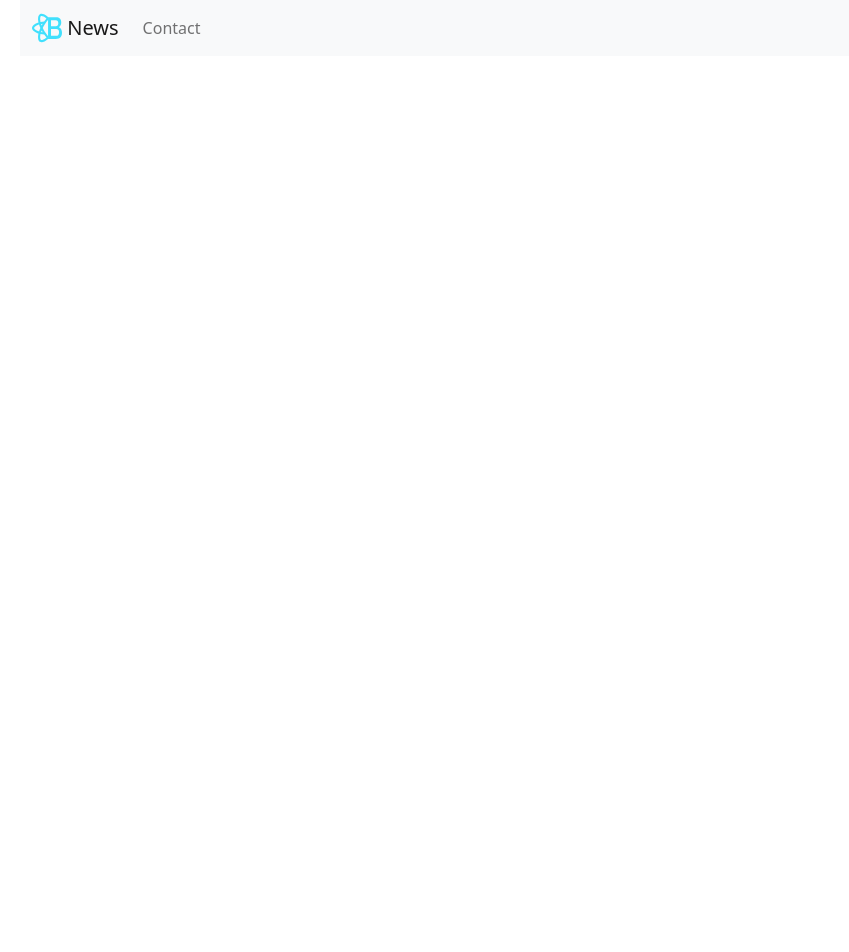
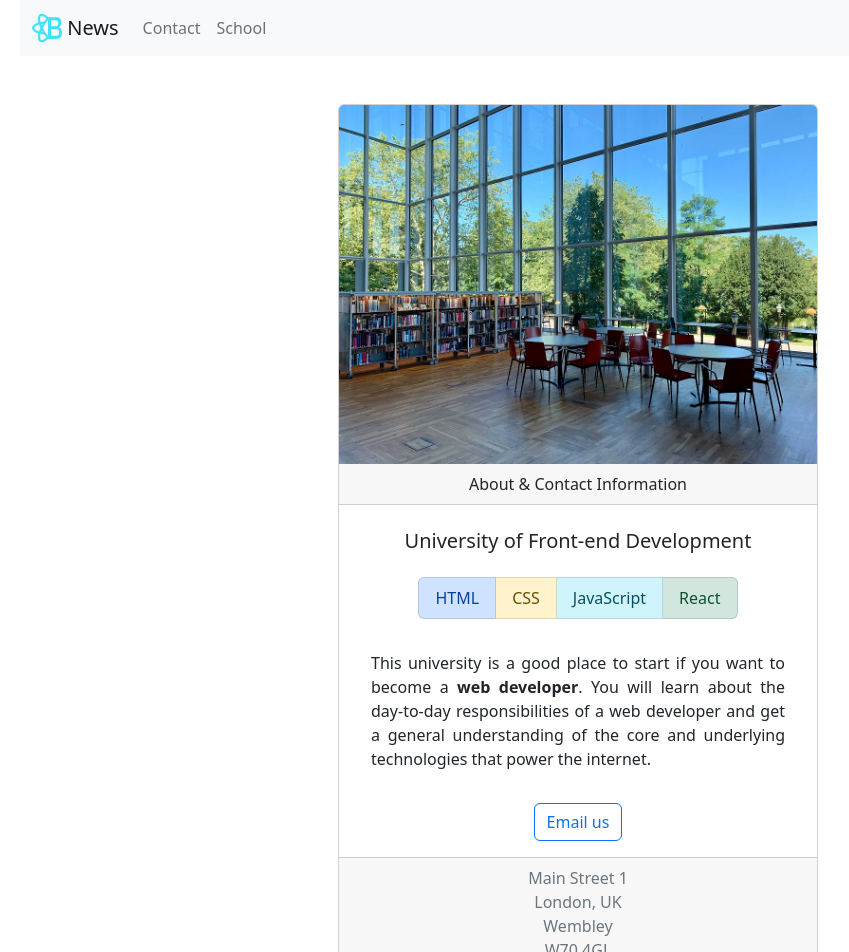
Before and after one commit to Wobbla1337/my-app, a React (Create React App) app: page /contact/1 in a window 1280 px wide. Before the commit this address had no page. Shown: the top 952 px of the page, without its empty margins (62-911 px from the left). Before the commit the page ends 800 px from the top, so only its background shows below. Built offline with nearby package versions, Linux system fonts and the light colour scheme.

Commit message:
hw8 contact school

```diff
--- a/src/App.js
+++ b/src/App.js
@@ -5,6 +5,7 @@ import HeaderComponent from './Header';
 import PaginationComponent from './Footer';
 import ErrorModalComponent from './ErrorModal';
 import ContactComponent from './Body/Contact';
+import SchoolComponent from './Body/School';
 import { Route, Routes } from 'react-router-dom';
 
 function App() {
@@ -32,9 +33,8 @@ function App() {
                 </>
                 } />
                 <Route path="/contact" element={<ContactComponent />} />
+                <Route path="/contact/:school" element={<SchoolComponent />} />
             </Routes>
-
-
             <ErrorModalComponent />
         </Container>
     );
--- a/src/Body/Contact.js
+++ b/src/Body/Contact.js
@@ -1,6 +1,29 @@
+import Card from 'react-bootstrap/Card';
+import ListGroup from 'react-bootstrap/ListGroup';
+import profileImage from '../profileImage.jpg';
+
+
 function ContactComponent() {
     return (
-        <div>Contact</div>
+    <Card className="justify-content-center text-center m-auto" style={{ width: '20rem'}}>
+      <Card.Img variant="top" src={profileImage} />
+      <Card.Body>
+        <Card.Title>
+        <h3><strong>Juri Tjurin</strong></h3></Card.Title>
+        <Card.Text>
+          Front-end Developer
+        </Card.Text>
+      </Card.Body>
+      <ListGroup className="list-group-flush">
+        <ListGroup.Item>Tartu mnt 24</ListGroup.Item>
+        <ListGroup.Item>Tallinn, Estonia</ListGroup.Item>
+        <ListGroup.Item>10115</ListGroup.Item>
+      </ListGroup>
+      <Card.Body>
+        <Card.Link href="mailto: rymkah@gmail.com">Email</Card.Link>
+        <Card.Link href="tel: 55947604">Call</Card.Link>
+      </Card.Body>
+    </Card>
     )
 }
 
--- /dev/null
+++ b/src/Body/School.js
@@ -0,0 +1,35 @@
+import Button from 'react-bootstrap/Button';
+import Card from 'react-bootstrap/Card';
+import ListGroup from 'react-bootstrap/ListGroup';
+import school from '../school.jpg';
+
+
+function SchoolComponent() {
+    return (
+        <Card className="text-center justify-content-center text-center m-auto" style={{ width: '30rem'}}>
+            <Card.Img variant="top" src={school} />
+            <Card.Header>About & Contact Information</Card.Header>
+            <Card.Body>
+                <Card.Title className="mt-2 mb-4">University of Front-end Development</Card.Title>
+                <ListGroup horizontal className="justify-content-center mt-3 mb-3">
+                    <ListGroup.Item variant="primary">HTML</ListGroup.Item>
+                    <ListGroup.Item variant="warning">CSS</ListGroup.Item>
+                    <ListGroup.Item variant="info">JavaScript</ListGroup.Item>
+                    <ListGroup.Item variant="success">React</ListGroup.Item>
+                </ListGroup>
+                <Card.Text className="m-auto text-align-justify p-3" style={{textAlign: 'justify'}}>
+                    <p>This university is a good place to start if you want to become a <strong>web developer</strong>. You will learn about the day-to-day responsibilities of a web developer and get a general understanding of the core and underlying technologies that power the internet.</p>
+                </Card.Text>
+                <Button variant="outline-primary" href="mailto: university@gmail.com">Email us</Button>
+            </Card.Body>
+            <Card.Footer className="text-muted">
+                <span>Main Street 1</span><br/>
+                <span>London, UK</span><br/>
+                <span>Wembley</span><br/>
+                <span>W70 4GL</span><br/>
+            </Card.Footer>
+        </Card>
+    )
+}
+
+export default SchoolComponent;
--- a/src/Body/index.js
+++ b/src/Body/index.js
@@ -57,7 +57,9 @@ function NewsGroupComponent() {
       <Button variant="outline-primary" onClick={handleShow} className="mb-3">
         Launch
       </Button>
-      <Link to="/bitcoin">Bitcoin today</Link>
+      <Button variant="outline-secondary" className="mb-3 ms-2" >
+      <Link to="/bitcoin" className="Button" style={{ textDecoration: 'none' }}>Bitcoin today</Link>
+      </Button>
       <Row xs={1} md={2} lg={3} className="g-2">
         {articles.map((article, idx) => (
           <Col key={idx}>
--- a/src/Header/index.js
+++ b/src/Header/index.js
@@ -21,6 +21,7 @@ function HeaderComponent() {
                 <Navbar.Collapse id="basic-navbar-nav">
                     <Nav className="me-auto">
                 <Link to="/contact" className="nav-link">Contact</Link>
+                <Link to="/contact/school" className="nav-link">School</Link>
                 </Nav>
                 </Navbar.Collapse>
             </Container>
```
Also changed, not shown: src/school.jpg (added), 1 other file (tests, documents, lock files or other folders).
